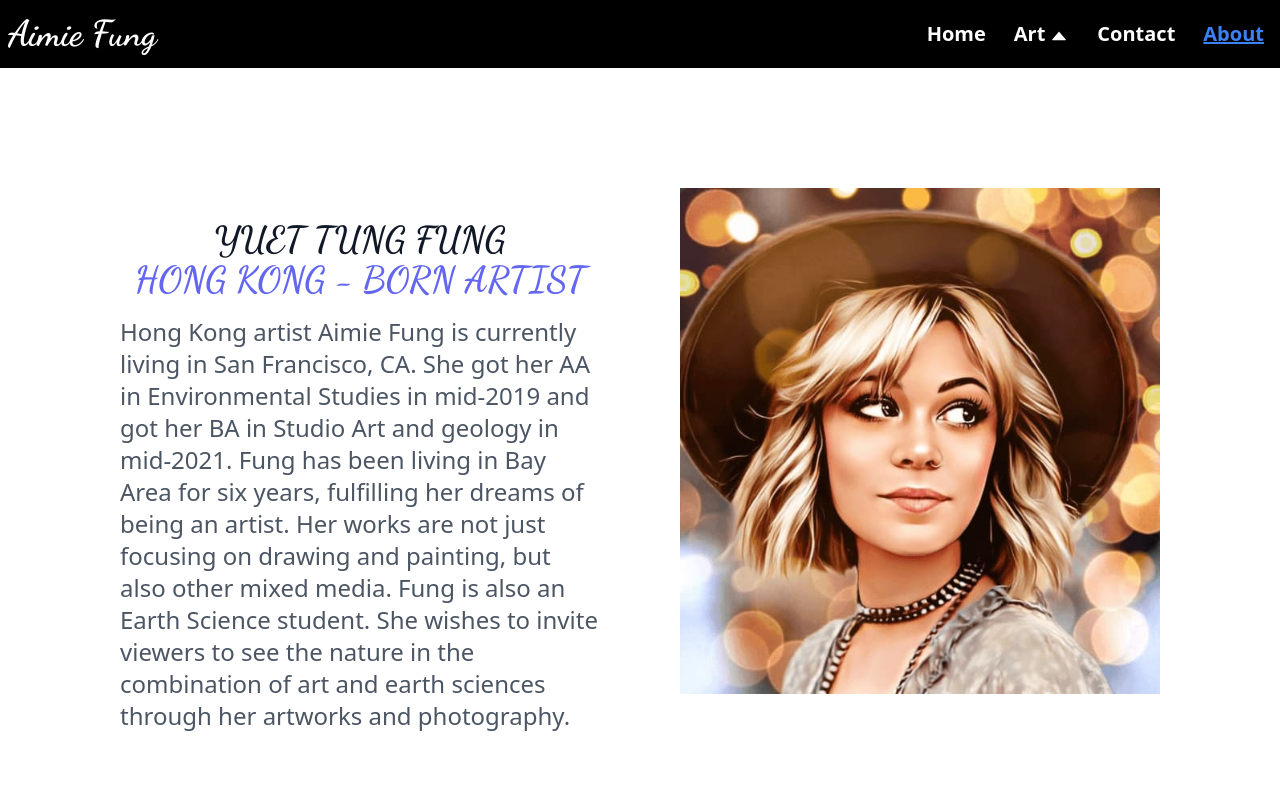
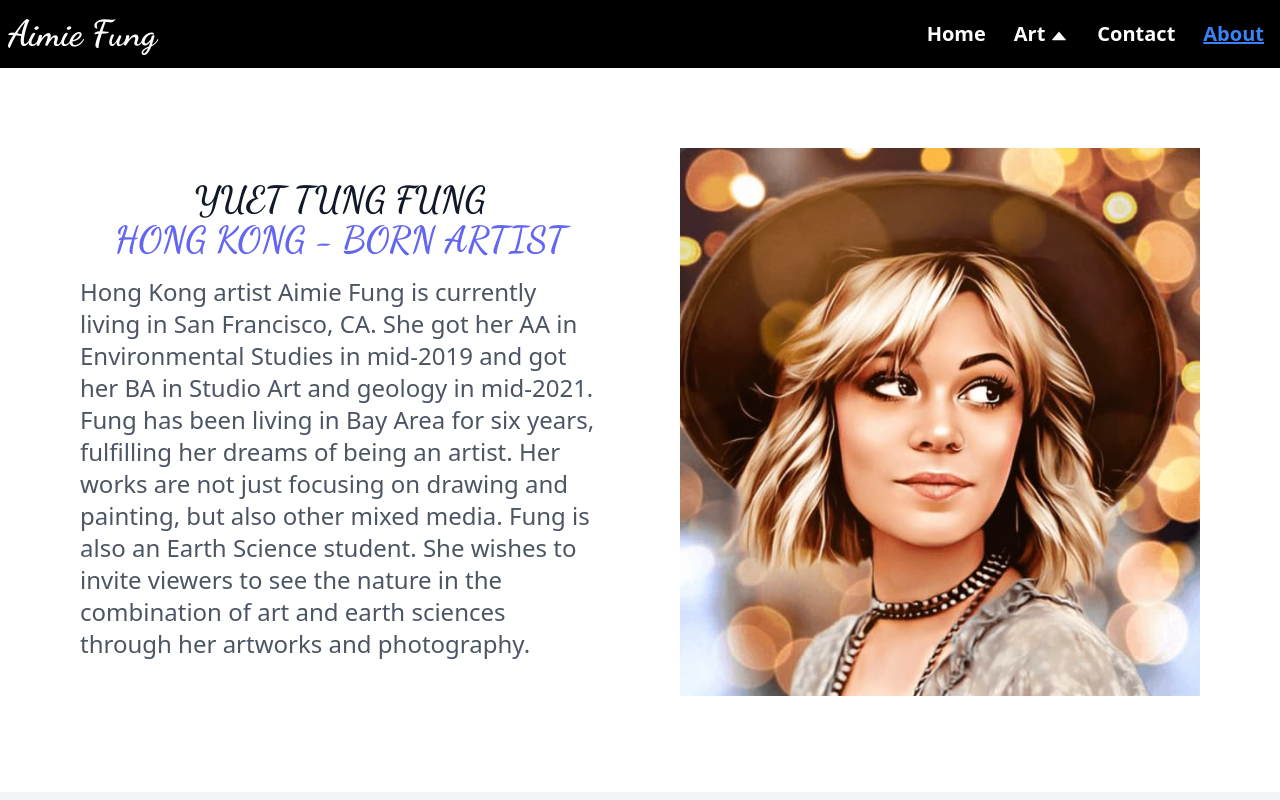
Before and after one commit to DJJ547/Aimies-Gallery-Frontend, a React (Create React App) app: page /about in a window 1280 px wide. Shown: the top 800 px of the page. Built offline with nearby package versions, Linux system fonts and the light colour scheme.

Commit message:
changed about setting

```diff
--- a/src/pages/about.jsx
+++ b/src/pages/about.jsx
@@ -28,7 +28,7 @@ export default function About() {
 
   return (
     <div>
-      <div className="m-10 p-10 block lg:flex">
+      <div className="m-5 p-5 block lg:flex">
         <div className="w-auto lg:w-1/2 p-10">
           <h1 className="font-dancingScript text-center mt-6 font-bold text-gray-900 sm:mt-8 text-4xl">
             YUET TUNG FUNG
```
